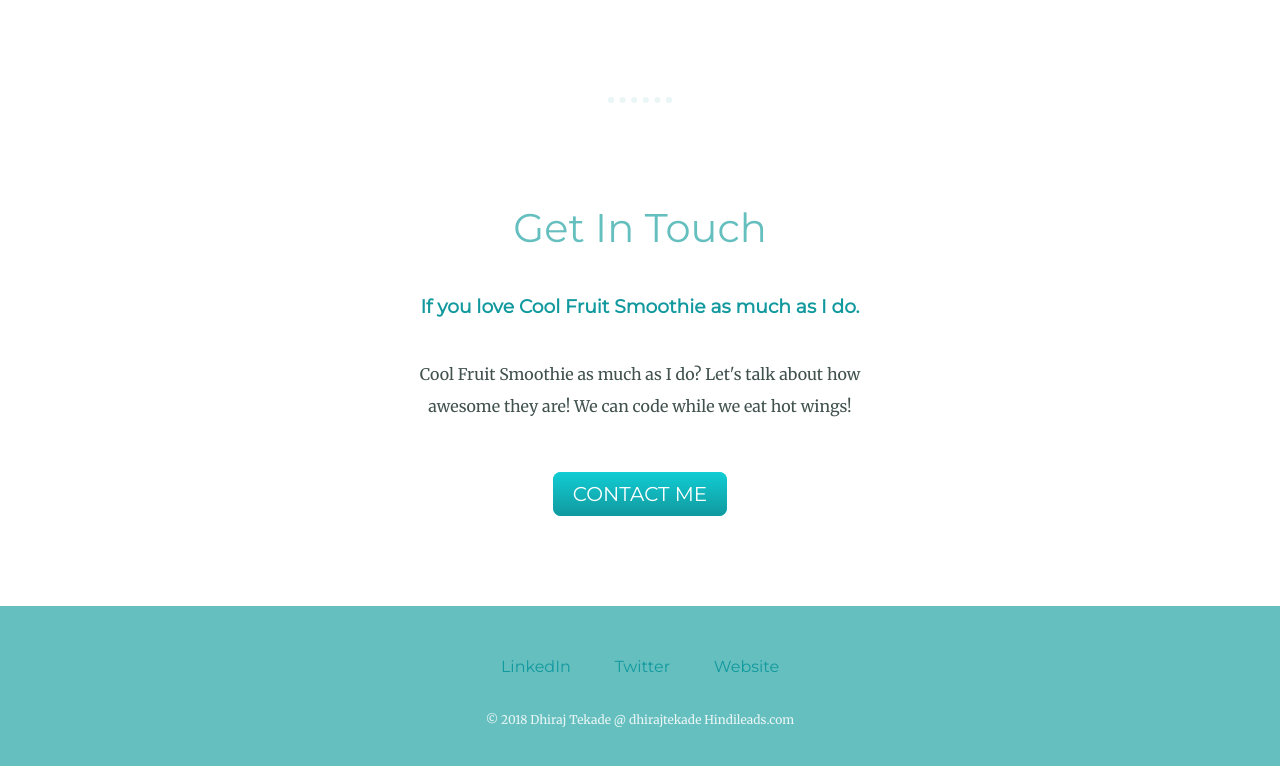
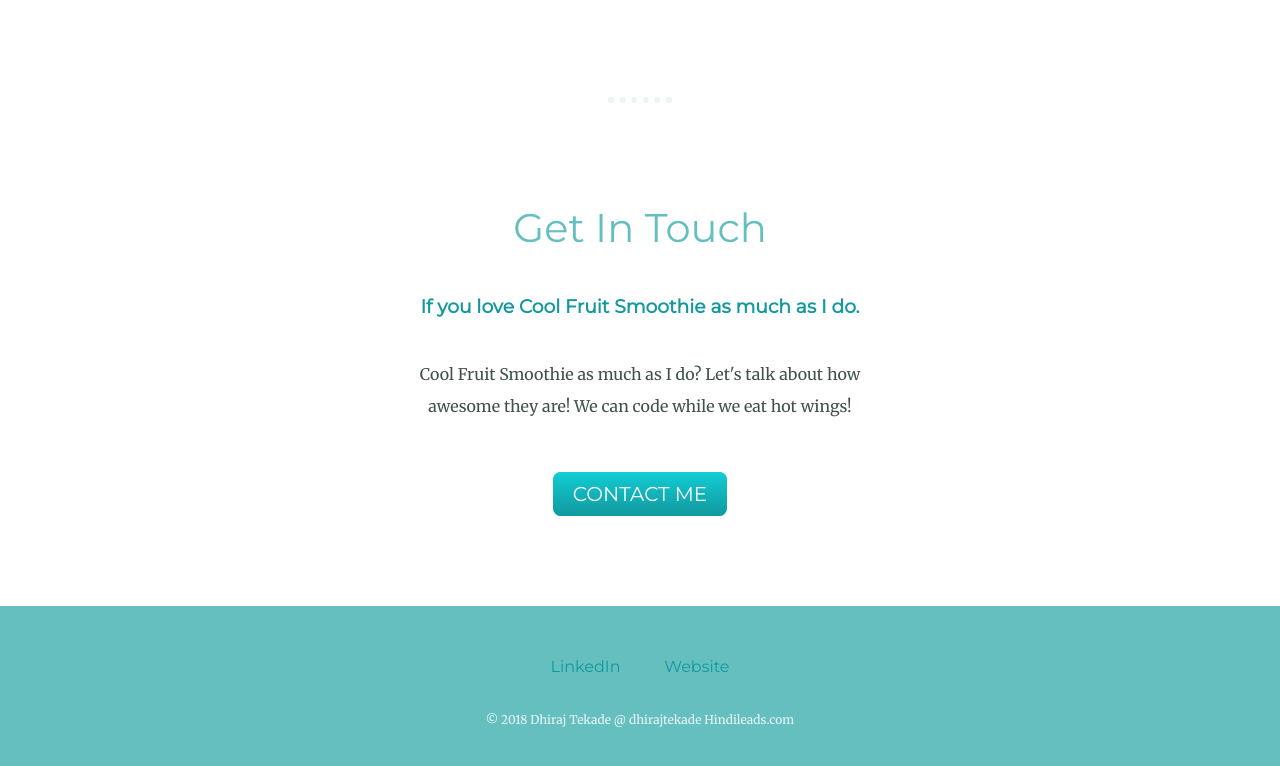
Before and after one commit to dhirajtekade/details, a plain HTML site: page index.html in a window 1280 px wide. Shown: the part 2081-2847 px from the top of the page. Drawn offline with Linux system fonts and the light colour scheme.

Commit message:
Update index.html

```diff
--- a/index.html
+++ b/index.html
@@ -49,15 +49,15 @@
       <h2>Get In Touch</h2>
       <h3>If you love Cool Fruit Smoothie as much as I do.</h3>
       <p class="contact-message">Cool Fruit Smoothie as much as I do? Let's talk about how awesome they are! We can code while we eat hot wings!</p>
-      <a class="btn" href="mailto:ilove@hotwings.com">CONTACT ME</a>
+      <a class="btn" href="mailto:dhirajtekade@gmail.com">CONTACT ME</a>
     </div>
   </div>
 
 
   <div class="bottom-container">
-    <a class="footer-link" href="https://www.linkedin.com/in/angela-yu-963a584b/">LinkedIn</a>
-    <a class="footer-link" href="https://twitter.com/yu_angela">Twitter</a>
-    <a class="footer-link" href="https://www.appbrewery.co/">Website</a>
+    <a class="footer-link" href="https://www.linkedin.com/in/dhiraj-tekade-5962188a/">LinkedIn</a>
+    <!-- <a class="footer-link" href="https://twitter.com/yu_angela">Twitter</a> -->
+    <a class="footer-link" href="https://hindileads.com/">Website</a>
     <p class="copyright">© 2018 Dhiraj Tekade @ dhirajtekade Hindileads.com </p>
   </div>
 </body>
```
